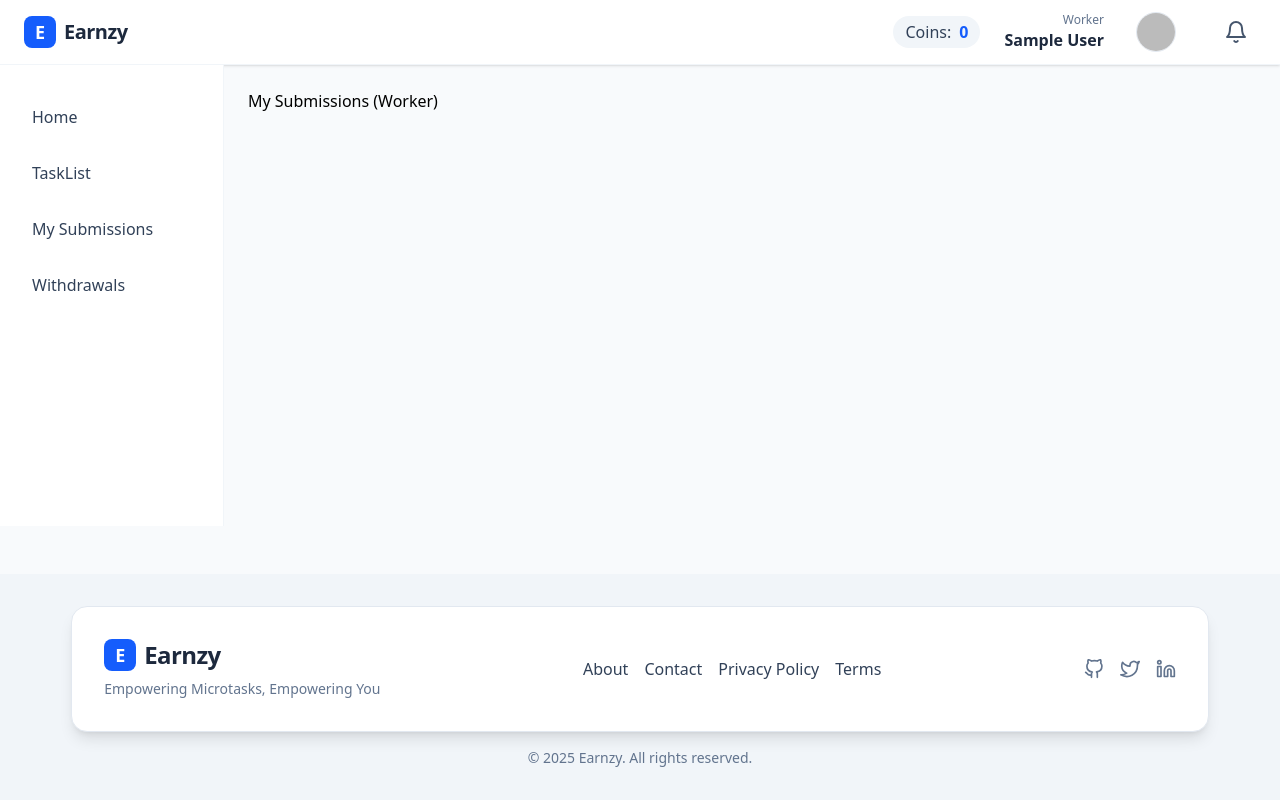
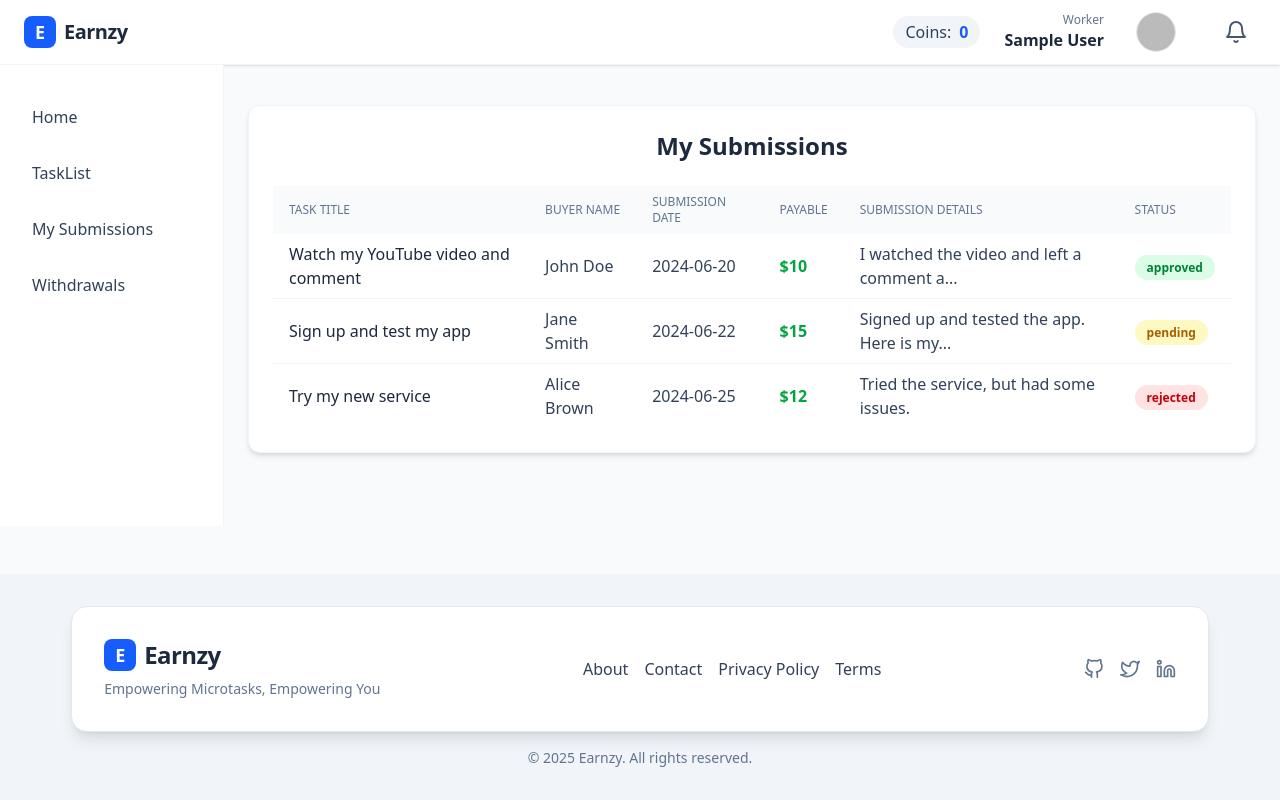
Before and after one commit to nishadmahmud/Earnzy-Client, a React (Vite) app: page /dashboard/submissions in a window 1280 px wide. Built offline with nearby package versions, Linux system fonts and the light colour scheme; no server answers; sample sign-in values are in the browser's storage.

Commit message:
My Submissions page

```diff
--- /dev/null
+++ b/src/pages/Dashboard/Wroker/WorkerMySubmissions.jsx
@@ -0,0 +1,103 @@
+import React, { useContext, useEffect, useState } from 'react';
+import { AuthContext } from '../../../auth/AuthProvider';
+
+const statusColor = status => {
+  if (status === 'approved') return 'bg-green-100 text-green-700';
+  if (status === 'pending') return 'bg-yellow-100 text-yellow-700';
+  if (status === 'rejected') return 'bg-red-100 text-red-700';
+  return 'bg-slate-100 text-slate-700';
+};
+
+const WorkerMySubmissions = () => {
+  const { user } = useContext(AuthContext);
+  const [submissions, setSubmissions] = useState([]);
+  const [loading, setLoading] = useState(true);
+
+  useEffect(() => {
+    if (user?.email) {
+      fetchSubmissions();
+    }
+  }, [user]);
+
+  const fetchSubmissions = async () => {
+    setLoading(true);
+    // Placeholder: Fetch submissions from server
+    // const res = await fetch(`http://localhost:5000/submissions?workerEmail=${user.email}`);
+    // const data = await res.json();
+    // setSubmissions(data);
+    setSubmissions([
+      {
+        _id: '1',
+        taskTitle: 'Watch my YouTube video and comment',
+        buyerName: 'John Doe',
+        submissionDate: '2024-06-20',
+        payableAmount: 10,
+        submissionDetails: 'I watched the video and left a comment as requested.',
+        status: 'approved',
+      },
+      {
+        _id: '2',
+        taskTitle: 'Sign up and test my app',
+        buyerName: 'Jane Smith',
+        submissionDate: '2024-06-22',
+        payableAmount: 15,
+        submissionDetails: 'Signed up and tested the app. Here is my feedback...',
+        status: 'pending',
+      },
+      {
+        _id: '3',
+        taskTitle: 'Try my new service',
+        buyerName: 'Alice Brown',
+        submissionDate: '2024-06-25',
+        payableAmount: 12,
+        submissionDetails: 'Tried the service, but had some issues.',
+        status: 'rejected',
+      },
+    ]);
+    setLoading(false);
+  };
+
+  if (loading) {
+    return <div className="flex items-center justify-center h-64"><div className="animate-spin rounded-full h-12 w-12 border-b-2 border-blue-600"></div></div>;
+  }
+
+  return (
+    <div className="max-w-5xl mx-auto bg-white p-6 rounded-xl shadow-md border border-slate-100 mt-4">
+      <h2 className="text-2xl font-bold text-slate-800 mb-6 text-center">My Submissions</h2>
+      {submissions.length === 0 ? (
+        <div className="text-center text-slate-500 py-12">No submissions found.</div>
+      ) : (
+        <div className="overflow-x-auto">
+          <table className="w-full">
+            <thead className="bg-slate-50">
+              <tr>
+                <th className="px-4 py-2 text-left text-xs font-medium text-slate-500 uppercase">Task Title</th>
+                <th className="px-4 py-2 text-left text-xs font-medium text-slate-500 uppercase">Buyer Name</th>
+                <th className="px-4 py-2 text-left text-xs font-medium text-slate-500 uppercase">Submission Date</th>
+                <th className="px-4 py-2 text-left text-xs font-medium text-slate-500 uppercase">Payable</th>
+                <th className="px-4 py-2 text-left text-xs font-medium text-slate-500 uppercase">Submission Details</th>
+                <th className="px-4 py-2 text-left text-xs font-medium text-slate-500 uppercase">Status</th>
+              </tr>
+            </thead>
+            <tbody className="bg-white divide-y divide-slate-100">
+              {submissions.map(sub => (
+                <tr key={sub._id} className="hover:bg-slate-50">
+                  <td className="px-4 py-2 font-medium text-slate-800">{sub.taskTitle}</td>
+                  <td className="px-4 py-2 text-slate-700">{sub.buyerName}</td>
+                  <td className="px-4 py-2 text-slate-700">{sub.submissionDate}</td>
+                  <td className="px-4 py-2 text-green-600 font-semibold">${sub.payableAmount}</td>
+                  <td className="px-4 py-2 text-slate-700">{sub.submissionDetails.length > 40 ? sub.submissionDetails.slice(0, 40) + '...' : sub.submissionDetails}</td>
+                  <td className="px-4 py-2">
+                    <span className={`px-3 py-1 rounded-full text-xs font-semibold ${statusColor(sub.status)}`}>{sub.status}</span>
+                  </td>
+                </tr>
+              ))}
+            </tbody>
+          </table>
+        </div>
+      )}
+    </div>
+  );
+};
+
+export default WorkerMySubmissions;
--- a/src/routes/routes.jsx
+++ b/src/routes/routes.jsx
@@ -14,6 +14,7 @@ import PaymentHistory from "../pages/Dashboard/Buyer/PaymentHistory";
 import WorkerHome from "../pages/Dashboard/Wroker/WorkerHome";
 import WorkerTaskList from "../pages/Dashboard/Wroker/WorkerTaskList";
 import WorkerTaskDetails from "../pages/Dashboard/Wroker/WorkerTaskDetails";
+import WorkerMySubmissions from "../pages/Dashboard/Wroker/WorkerMySubmissions";
 import DashboardHome from "../pages/Dashboard/DashboardHome";
 
 const router = createBrowserRouter([
@@ -33,7 +34,7 @@ const router = createBrowserRouter([
       { path: "", element: <DashboardHome /> },
       { path: "tasks", element: <WorkerTaskList /> },
       { path: "tasks/:id", element: <WorkerTaskDetails /> },
-      { path: "submissions", element: <div>My Submissions (Worker)</div> },
+      { path: "submissions", element: <WorkerMySubmissions /> },
       { path: "withdrawals", element: <div>Withdrawals (Worker)</div> },
       { path: "add-task", element: <AddTask /> },
       { path: "my-tasks", element: <MyTasks /> },
```
